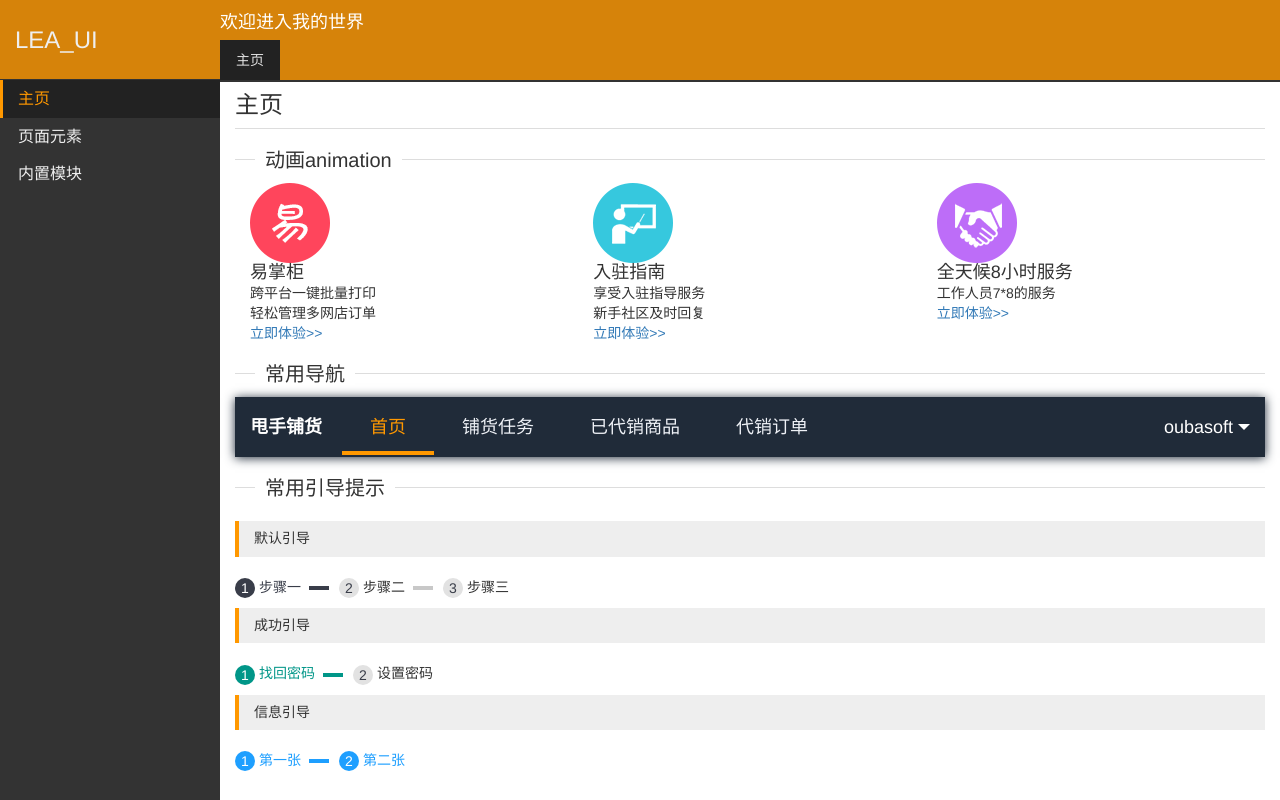
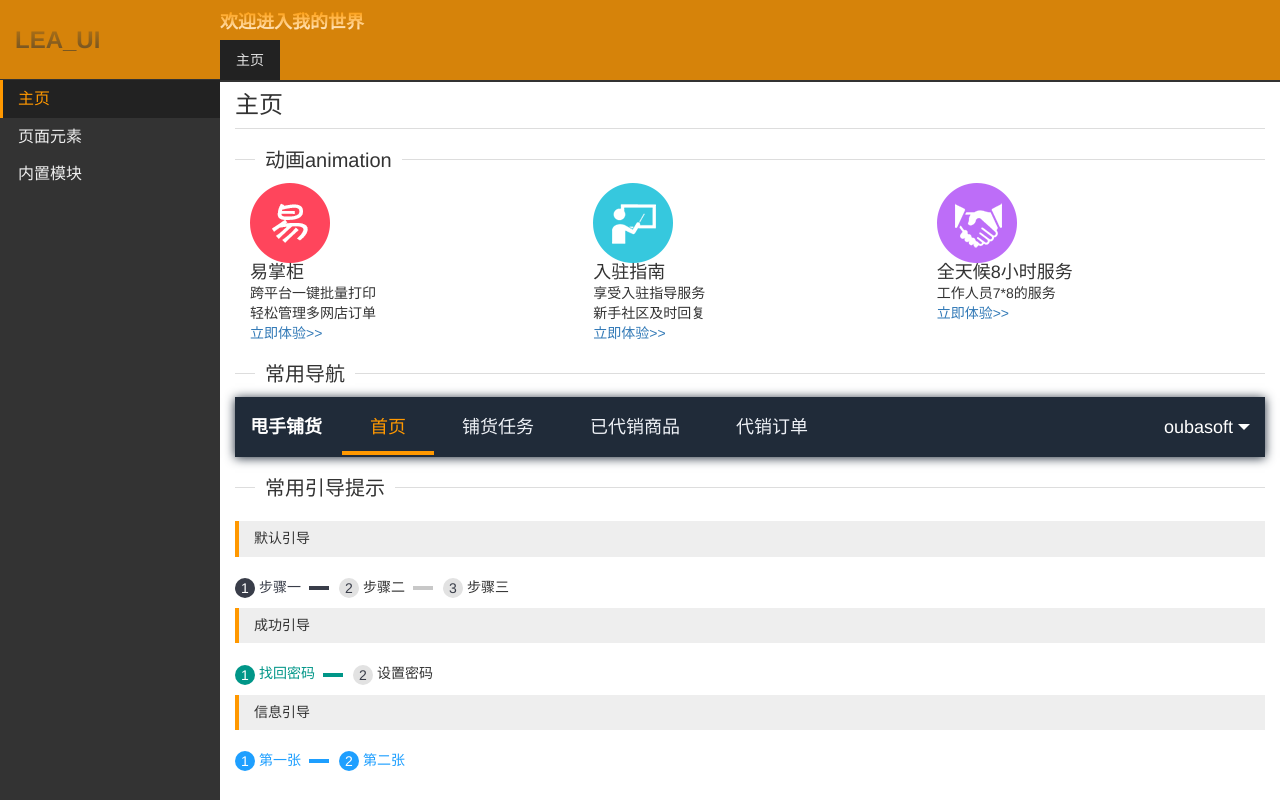
Before and after one commit to GraceLee1028/lea-ui, a plain HTML site: page index.html in a window 1280 px wide. Drawn offline with Linux system fonts and the light colour scheme; a small style sheet from the web is missing; files whose address does not match are found by name.

Commit message:
字体渐变

```diff
--- a/css/common.scss
+++ b/css/common.scss
@@ -19,3 +19,11 @@ h5{
     bottom:15px;
   }
 }
+.gradient-white{
+  font-weight:700;
+  @include gradient-text($theme,$menu-bg,right);
+}
+.gradient-theme{
+  font-weight:700;
+  @include gradient-text($theme,#fff,right);
+}
--- a/css/mod/_mixin.scss
+++ b/css/mod/_mixin.scss
@@ -283,3 +283,9 @@ $padding20:20px;
     text-decoration: underline;
   }
 }
+@mixin gradient-text($sc,$ec,$dir:bottom){
+  color: $sc;
+  @include linear-gradient($sc, $ec, $dir);
+  -webkit-background-clip: text;
+  -webkit-text-fill-color: transparent;
+}
--- a/index.html
+++ b/index.html
@@ -22,7 +22,7 @@
 <main class="content con-page clearfix">
     <aside class="page-menu">
         <header class="leaui-header">
-            <h1 class="title">LEA_UI</h1>
+            <h1 class="title gradient-white">LEA_UI</h1>
         </header>
         <menu class="leaui-menu" id="pageMenu">
             <ul class="list-none">
@@ -58,7 +58,7 @@
     </aside>
     <div  class="page-main" id="navMainBox">
         <header class="nav-header">
-            <p class="nh-title">欢迎进入我的世界</p>
+            <p class="nh-title gradient-theme">欢迎进入我的世界</p>
             <div class="nav-box">
                 <a href="#" data-id="page_url_index" class="nav-a active">主页</a>
             </div>
```
Also changed, not shown: css/common.css, 1 other file.
